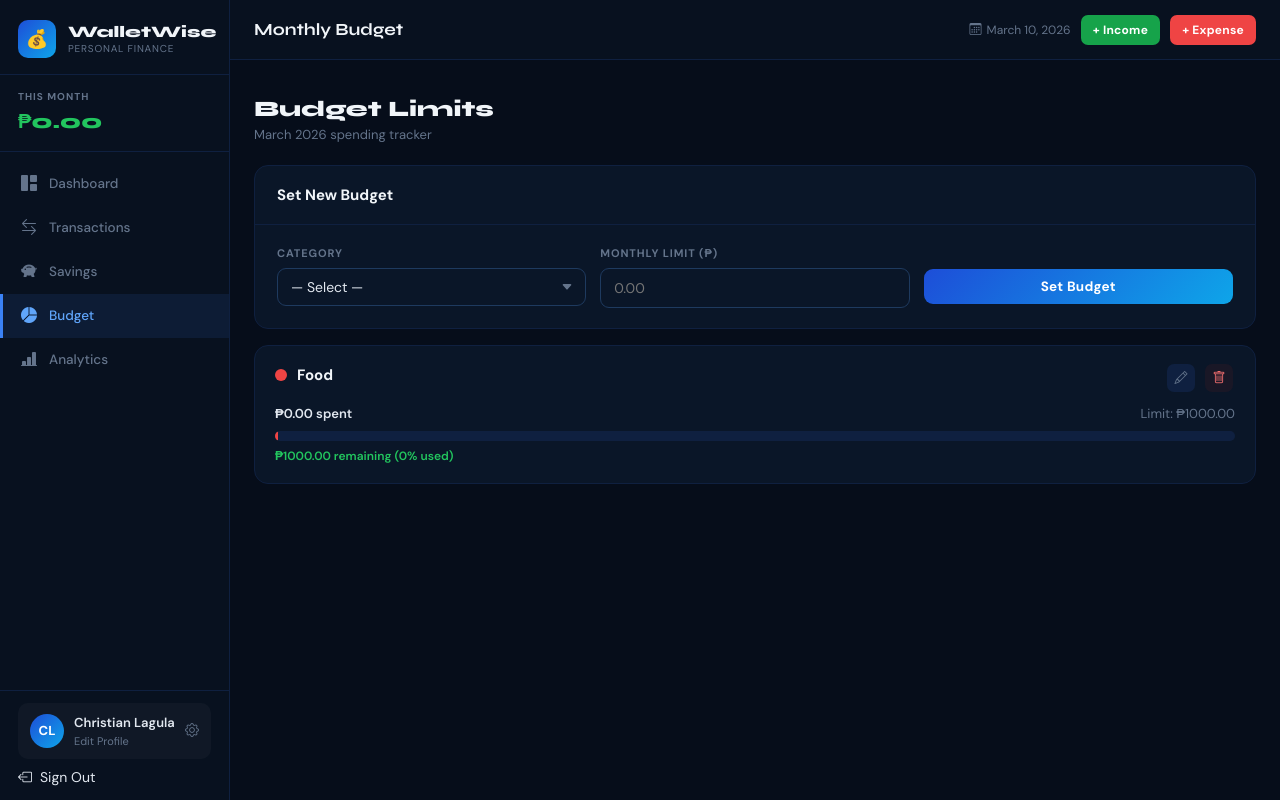
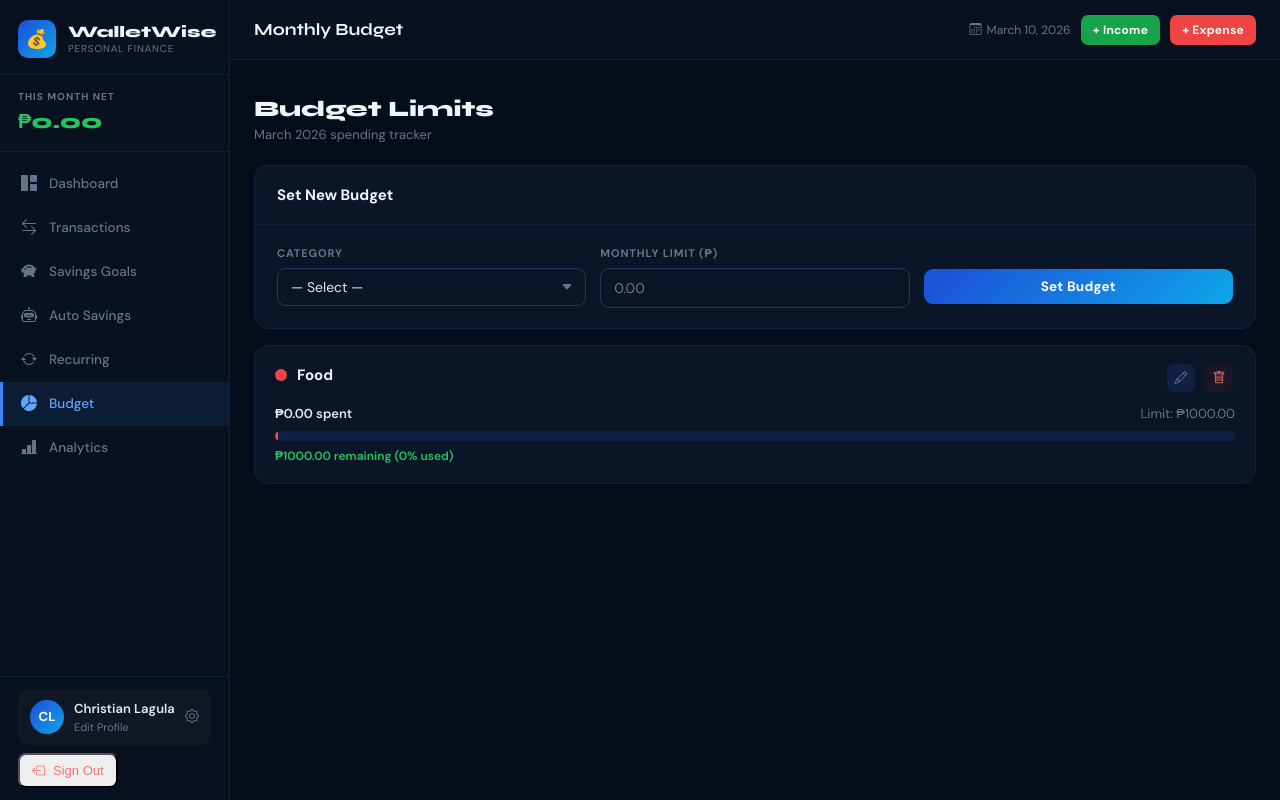
Before and after one commit to CHAANIEE/DJANGO-PROJECT, a Django app: page /budget/ in a window 1280 px wide. Run offline with Django 4.2, Linux system fonts and the light colour scheme; a user stored in the database is signed in; data comes from the database, SQL or seed files in the repository; parts of the project's set-up code (start-up, migrations or seed data) failed here and were passed over.

Commit message:
Update base.html

```diff
--- a/walletwise/templates/salary/base.html
+++ b/walletwise/templates/salary/base.html
@@ -13,7 +13,6 @@
 <body>
 <div class="app-wrapper">
 
-  <!-- Sidebar -->
   <aside class="sidebar" id="sidebar">
     <div class="sidebar-top">
       <div class="brand">
@@ -26,26 +25,32 @@
     </div>
 
     <div class="sidebar-balance">
-      <div class="sb-label">THIS MONTH</div>
+      <div class="sb-label">THIS MONTH NET</div>
       <div class="sb-value {% if net_balance < 0 %}negative{% endif %}">
         ₱{% if net_balance %}{{ net_balance|floatformat:2 }}{% else %}0.00{% endif %}
       </div>
     </div>
 
     <nav class="sidebar-nav">
-      <a href="{% url 'dashboard' %}"    class="nav-item {% if request.resolver_match.url_name == 'dashboard' %}active{% endif %}">
+      <a href="{% url 'dashboard' %}" class="nav-item {% if request.resolver_match.url_name == 'dashboard' %}active{% endif %}">
         <i class="bi bi-grid-1x2-fill"></i><span>Dashboard</span>
       </a>
       <a href="{% url 'transactions' %}" class="nav-item {% if 'transaction' in request.resolver_match.url_name %}active{% endif %}">
         <i class="bi bi-arrow-left-right"></i><span>Transactions</span>
       </a>
-      <a href="{% url 'savings' %}"      class="nav-item {% if 'savings' in request.resolver_match.url_name %}active{% endif %}">
-        <i class="bi bi-piggy-bank-fill"></i><span>Savings</span>
+      <a href="{% url 'savings' %}" class="nav-item {% if request.resolver_match.url_name == 'savings' or 'savings_goal' in request.resolver_match.url_name %}active{% endif %}">
+        <i class="bi bi-piggy-bank-fill"></i><span>Savings Goals</span>
       </a>
-      <a href="{% url 'budget' %}"       class="nav-item {% if 'budget' in request.resolver_match.url_name %}active{% endif %}">
+      <a href="{% url 'auto_savings_plans' %}" class="nav-item {% if 'auto_savings' in request.resolver_match.url_name %}active{% endif %}">
+        <i class="bi bi-robot"></i><span>Auto Savings</span>
+      </a>
+      <a href="{% url 'recurring_expenses' %}" class="nav-item {% if 'recurring' in request.resolver_match.url_name %}active{% endif %}">
+        <i class="bi bi-arrow-repeat"></i><span>Recurring</span>
+      </a>
+      <a href="{% url 'budget' %}" class="nav-item {% if 'budget' in request.resolver_match.url_name %}active{% endif %}">
         <i class="bi bi-pie-chart-fill"></i><span>Budget</span>
       </a>
-      <a href="{% url 'analytics' %}"    class="nav-item {% if request.resolver_match.url_name == 'analytics' %}active{% endif %}">
+      <a href="{% url 'analytics' %}" class="nav-item {% if request.resolver_match.url_name == 'analytics' %}active{% endif %}">
         <i class="bi bi-bar-chart-line-fill"></i><span>Analytics</span>
       </a>
     </nav>
@@ -59,16 +64,15 @@
         </div>
         <i class="bi bi-gear"></i>
       </a>
-      <form method="post" action="{% url 'logout' %}" style="display:inline;">
+      <form method="post" action="{% url 'logout' %}" style="margin:0">
         {% csrf_token %}
-        <button type="submit" class="logout-btn" style="background:none;border:none;color:inherit;cursor:pointer;padding:0;font:inherit;display:flex;align-items:center;gap:8px;">
-            <i class="bi bi-box-arrow-left"></i> Sign Out
+        <button type="submit" class="logout-btn">
+          <i class="bi bi-box-arrow-left"></i> Sign Out
         </button>
-    </form>
+      </form>
     </div>
   </aside>
 
-  <!-- Main -->
   <div class="main-area">
     <header class="topbar">
       <button class="menu-toggle" id="menuToggle"><i class="bi bi-list"></i></button>
@@ -84,6 +88,7 @@
       {% for m in messages %}
       <div class="alert alert-{{ m.tags }} auto-dismiss">
         {% if m.tags == 'success' %}<i class="bi bi-check-circle-fill"></i>
+        {% elif m.tags == 'info' %}<i class="bi bi-robot"></i>
         {% elif m.tags == 'error' or m.tags == 'danger' %}<i class="bi bi-exclamation-triangle-fill"></i>
         {% else %}<i class="bi bi-info-circle-fill"></i>{% endif %}
         {{ m }}
@@ -92,12 +97,9 @@
       {% endfor %}
     </div>
 
-    <main class="page-body">
-      {% block content %}{% endblock %}
-    </main>
+    <main class="page-body">{% block content %}{% endblock %}</main>
   </div>
 </div>
-
 <script src="https://cdn.jsdelivr.net/npm/chart.js@4.4.0/dist/chart.umd.min.js"></script>
 <script src="{% static 'js/main.js' %}"></script>
 {% block extra_js %}{% endblock %}
```
